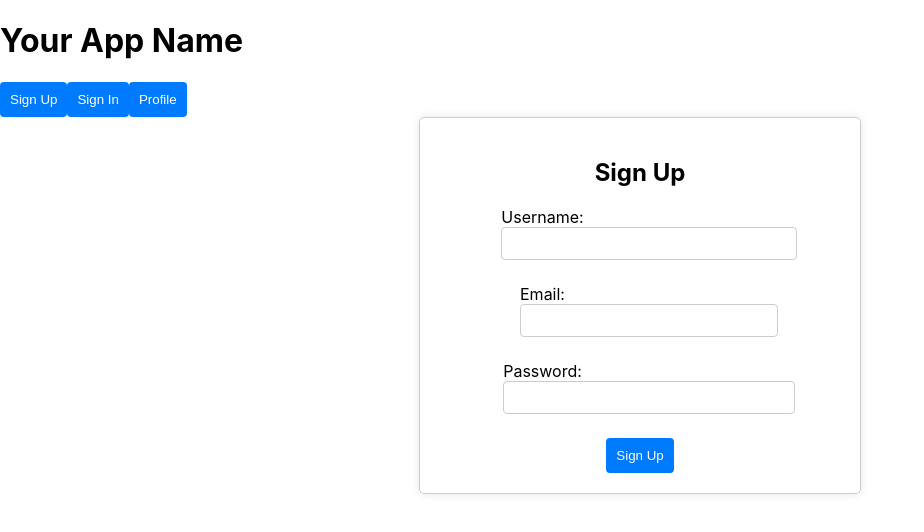
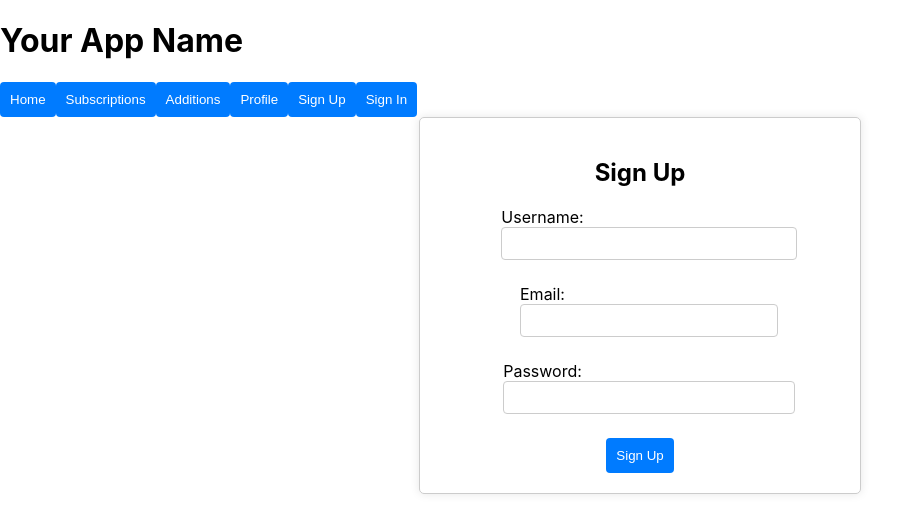
Before and after one commit to ValeriaRudenko/SocialMediaWebsiteForPets, a React (Create React App) app in the folder frontend/: page / in a window 1280 px wide. Shown: the top 532 px of the page, without its empty margins (0-924 px from the left). Built offline with nearby package versions, Linux system fonts and the light colour scheme; the HTML template or start-up script is replaced by a standard one.

Commit message:
updated navigation bar

```diff
--- /dev/null
+++ b/frontend/src/components/Additions.js
@@ -0,0 +1,3 @@
+import React, {useState} from 'react';
+const Additions = () => {}
+export default Additions;
--- /dev/null
+++ b/frontend/src/components/Home.js
@@ -0,0 +1,3 @@
+import React, {useState} from 'react';
+const Home = () => {}
+export default Home;
--- a/frontend/src/components/Navigation.js
+++ b/frontend/src/components/Navigation.js
@@ -1,4 +1,7 @@
 import React, { useState } from 'react';
+import Home from './Home';
+import Subscriptions from './Subscriptions';
+import Additions from './Additions';
 import SignUp from './SignUp';
 import SignIn from './SignIn';
 import Profile from './Profile';
@@ -8,10 +11,18 @@ const Navigation = () => {
 
     return (
         <div>
+            <button onClick={() => setCurrentPage('home')}>Home</button>
+            <button onClick={() => setCurrentPage('subscriptions')}>Subscriptions</button>
+            <button onClick={() => setCurrentPage('adds')}>Additions</button>
+
+            <button onClick={() => setCurrentPage('profile')}>Profile</button>
             <button onClick={() => setCurrentPage('signUp')}>Sign Up</button>
             <button onClick={() => setCurrentPage('signIn')}>Sign In</button>
-            <button onClick={() => setCurrentPage('profile')}>Profile</button>
 
+
+            {currentPage === 'home' && <Home />}
+            {currentPage === 'subscriptions' && <Subscriptions />}
+            {currentPage === 'adds' && <Additions />}
             {currentPage === 'signUp' && <SignUp />}
             {currentPage === 'signIn' && <SignIn />}
             {currentPage === 'profile' && <Profile />}
--- /dev/null
+++ b/frontend/src/components/Subscriptions.js
@@ -0,0 +1,3 @@
+import React, {useState} from 'react';
+const Subscriptions = () => {}
+export default Subscriptions;
```
Also changed, not shown: 1 other file (tests, documents, lock files or other folders).
